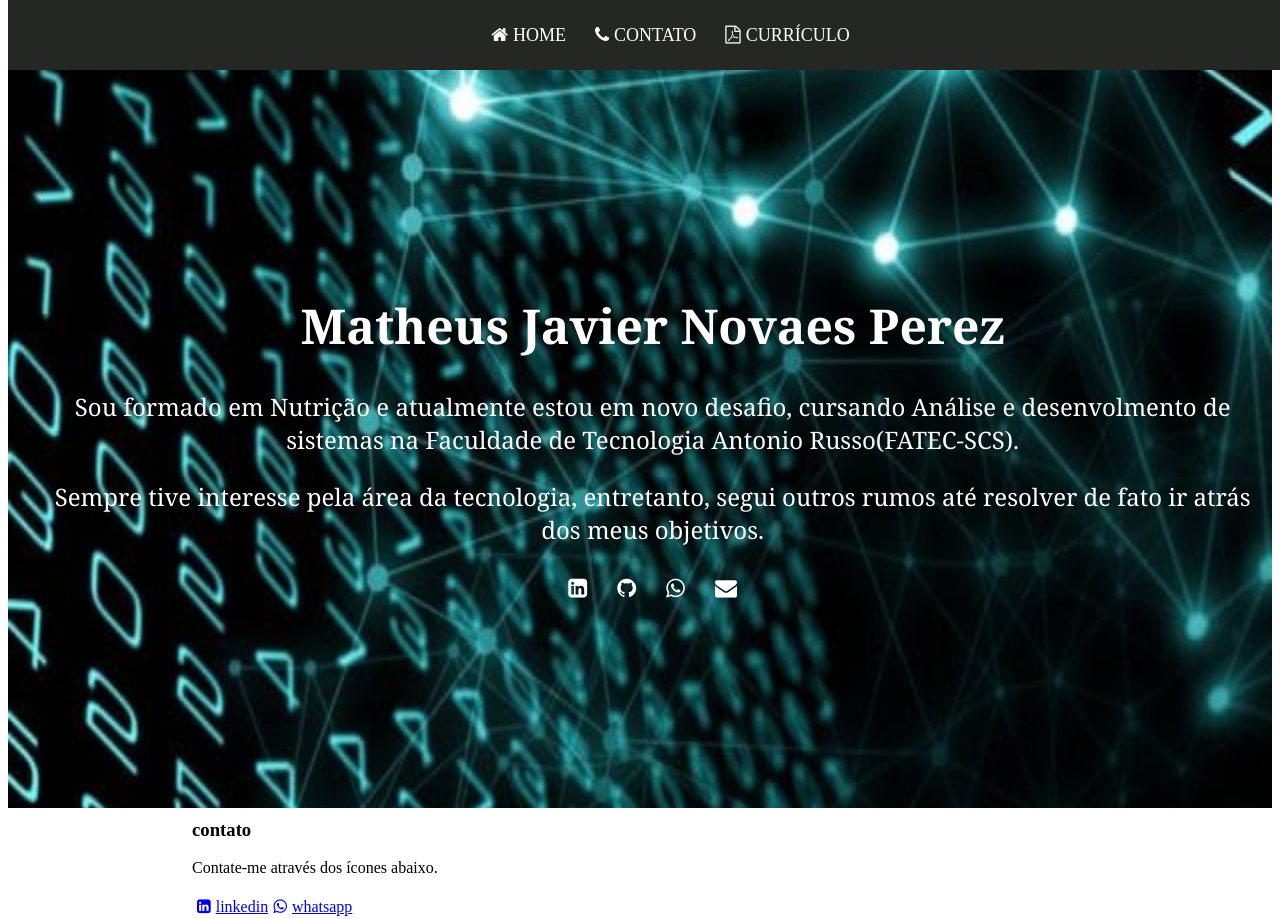
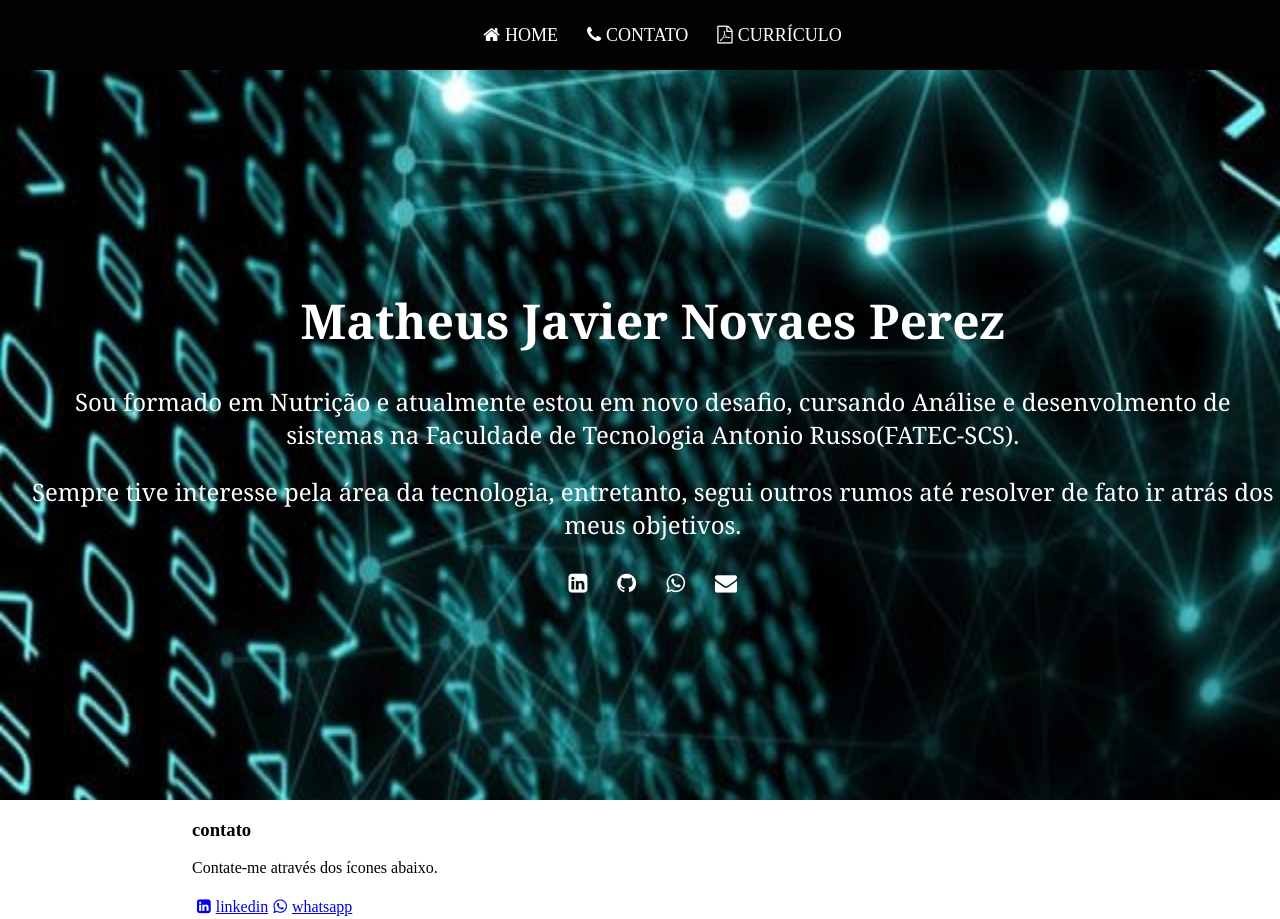
Before and after one commit to Matheusjavier/Portifolio-matheus, an Angular app: page / in a window 1280 px wide. Built offline with nearby package versions, Linux system fonts and the light colour scheme.

Commit message:
Ajustes na barra home

```diff
--- a/src/app/app.component.css
+++ b/src/app/app.component.css
@@ -3,7 +3,7 @@ header {
     width: 100%;
     height: 70px;
     display: flex;
-    background-color: rgb(37, 39, 37);
+    background-color: rgb(2, 2, 2);
     align-items: center;
     justify-content: space-around;
     position: fixed;
--- a/src/styles.css
+++ b/src/styles.css
@@ -1 +1,5 @@
 /* You can add global styles to this file, and also import other style files */
+body {
+    margin: 0;
+    padding: 0;
+}
```
